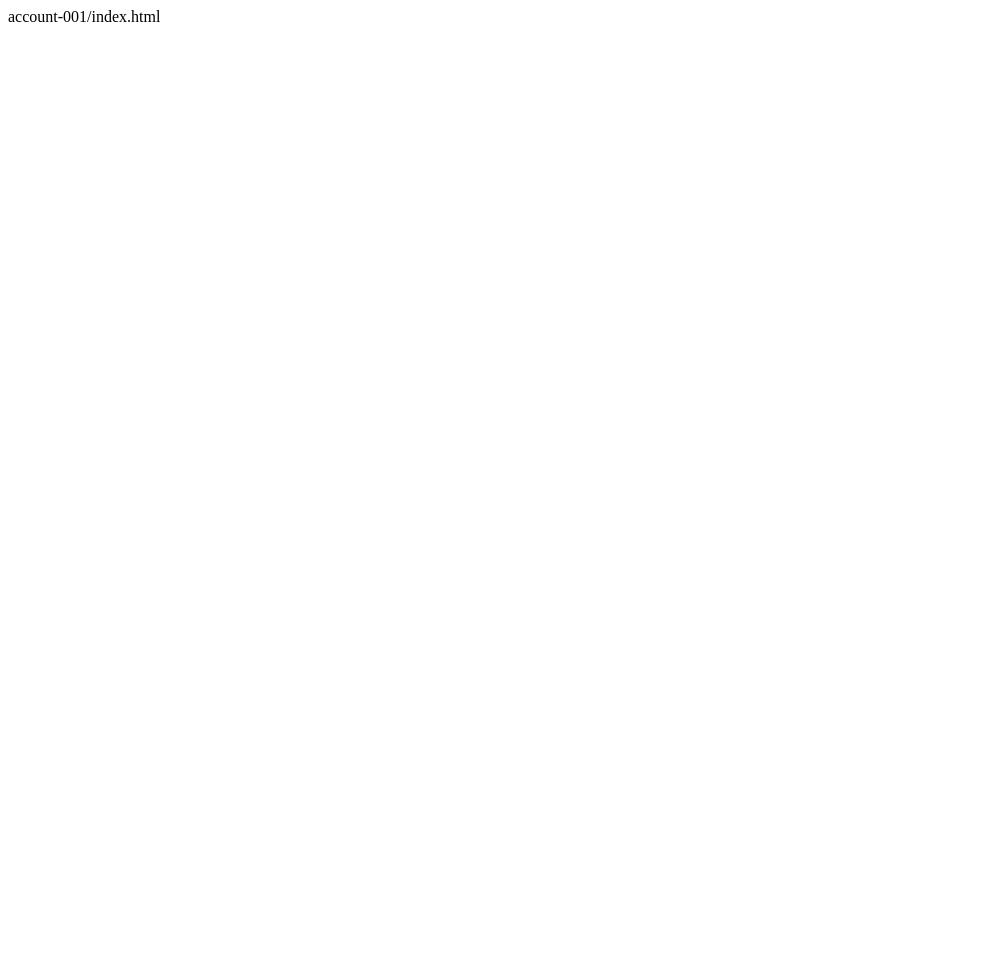
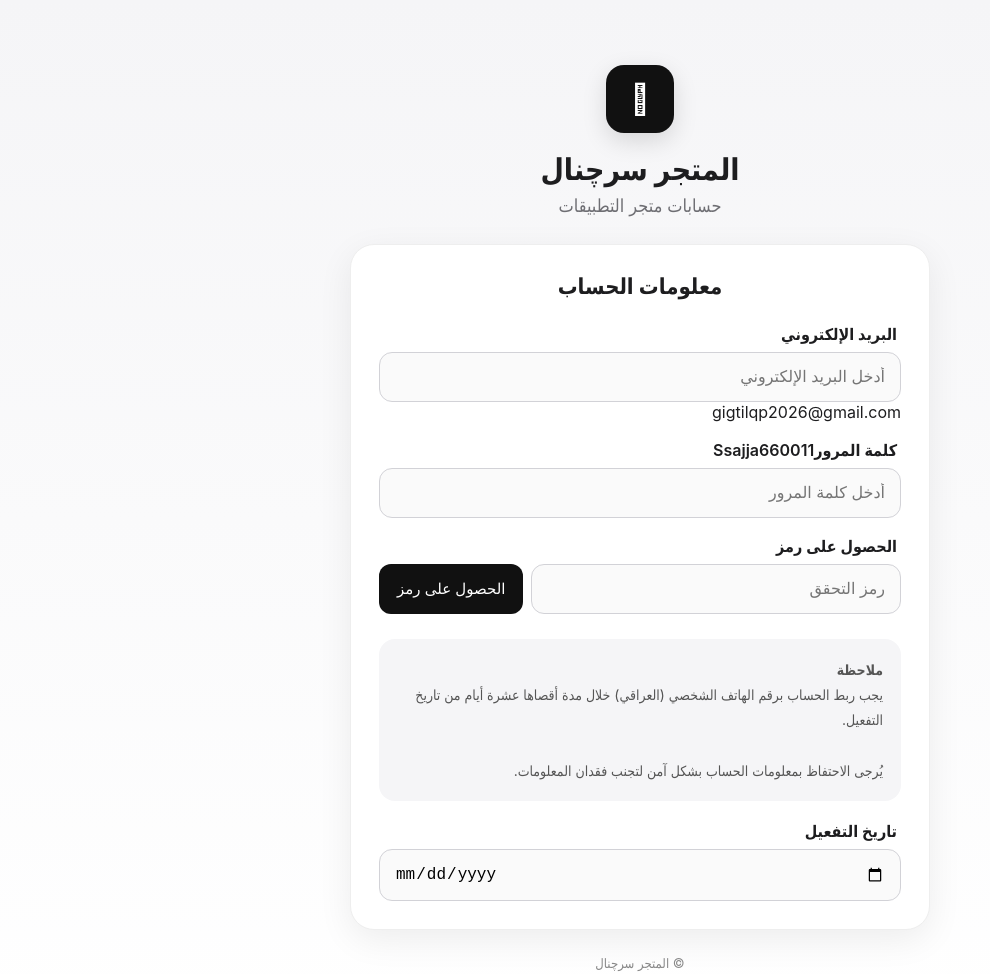
Before and after one commit to gigtilqp2026-debug/-SearchNow, a plain HTML site: page account-001/index.html in a window 1280 px wide. Shown: the whole page, without its empty margins (0-990 px from the left). Before the commit the page ends 800 px from the top, so only its background shows below. Drawn offline with Linux system fonts and the light colour scheme.

Commit message:
Update index.html

```diff
--- a/account-001/index.html
+++ b/account-001/index.html
@@ -1 +1,203 @@
-account-001/index.html
+<!DOCTYPE html>
+<html lang="ar" dir="rtl">
+<head>
+<meta charset="UTF-8">
+<meta name="viewport" content="width=device-width, initial-scale=1.0">
+<title>المتجر سرچنال</title>
+
+<style>
+*{
+  box-sizing:border-box;
+}
+
+body{
+  margin:0;
+  font-family:-apple-system,BlinkMacSystemFont,"Segoe UI",Tahoma,Arial,sans-serif;
+  background:linear-gradient(180deg,#f5f5f7,#ffffff);
+  color:#1d1d1f;
+}
+
+.container{
+  max-width:620px;
+  margin:45px auto;
+  padding:20px;
+}
+
+.header{
+  text-align:center;
+  margin-bottom:28px;
+}
+
+.logo{
+  width:68px;
+  height:68px;
+  margin:auto;
+  border-radius:18px;
+  background:#111;
+  color:white;
+  display:flex;
+  align-items:center;
+  justify-content:center;
+  font-size:30px;
+  font-weight:700;
+  box-shadow:0 8px 25px #0002;
+}
+
+h1{
+  margin:18px 0 8px;
+  font-size:30px;
+}
+
+.subtitle{
+  color:#6e6e73;
+  font-size:18px;
+}
+
+.card{
+  background:#fff;
+  border-radius:24px;
+  padding:28px;
+  box-shadow:0 10px 35px #00000012;
+  border:1px solid #eee;
+}
+
+.title{
+  text-align:center;
+  font-size:22px;
+  font-weight:700;
+  margin-bottom:25px;
+}
+
+label{
+  display:block;
+  margin:18px 4px 8px;
+  font-weight:600;
+}
+
+.input{
+  width:100%;
+  padding:15px;
+  border:1px solid #d2d2d7;
+  border-radius:13px;
+  font-size:16px;
+  outline:none;
+  background:#fafafa;
+}
+
+.input:focus{
+  border-color:#777;
+  background:white;
+}
+
+.code-row{
+  display:flex;
+  gap:8px;
+}
+
+.code-row .input{
+  flex:1;
+}
+
+.demo-button{
+  border:0;
+  border-radius:12px;
+  padding:0 18px;
+  background:#111;
+  color:white;
+  font-size:15px;
+}
+
+.notice{
+  margin-top:25px;
+  padding:18px;
+  background:#f5f5f7;
+  border-radius:16px;
+  line-height:1.8;
+  color:#555;
+  font-size:14px;
+}
+
+.date{
+  margin-top:20px;
+}
+
+.footer{
+  text-align:center;
+  margin-top:25px;
+  color:#888;
+  font-size:13px;
+}
+</style>
+</head>
+
+<body>
+
+<div class="container">
+
+  <div class="header">
+
+    <div class="logo"></div>
+
+    <h1>المتجر سرچنال</h1>
+
+    <div class="subtitle">
+      حسابات متجر التطبيقات
+    </div>
+
+  </div>
+
+  <div class="card">
+
+    <div class="title">
+      معلومات الحساب
+    </div>
+
+    <label>البريد الإلكتروني</label>
+    <input class="input"
+           type="text"
+           placeholder="أدخل البريد الإلكتروني">
+gigtilqp2026@gmail.com
+    <label>كلمة المرورSsajja660011</label>
+    <input class="input"
+           type="password"
+           placeholder="أدخل كلمة المرور">
+
+    <label>الحصول على رمز</label>
+
+    <div class="code-row">
+      <input class="input"
+             type="text"
+             placeholder="رمز التحقق"
+             inputmode="numeric">
+
+      <button class="demo-button"
+              type="button">
+        الحصول على رمز
+      </button>
+    </div>
+
+    <div class="notice">
+      <strong>ملاحظة</strong><br>
+      يجب ربط الحساب برقم الهاتف الشخصي (العراقي)
+      خلال مدة أقصاها عشرة أيام من تاريخ التفعيل.
+      <br><br>
+      يُرجى الاحتفاظ بمعلومات الحساب بشكل آمن
+      لتجنب فقدان المعلومات.
+    </div>
+
+    <div class="date">
+      <label>تاريخ التفعيل</label>
+      <input class="input"
+             type="date">
+    </div>
+
+  </div>
+
+  <div class="footer">
+    © المتجر سرچنال
+  </div>
+
+</div>
+
+</body>
+</html>
```
